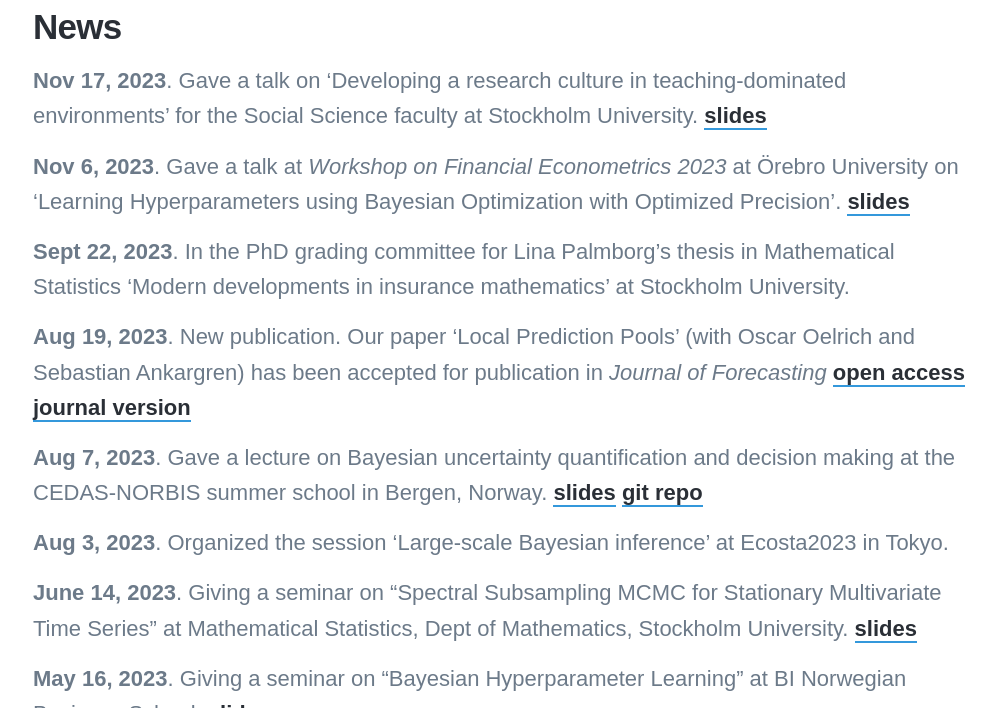
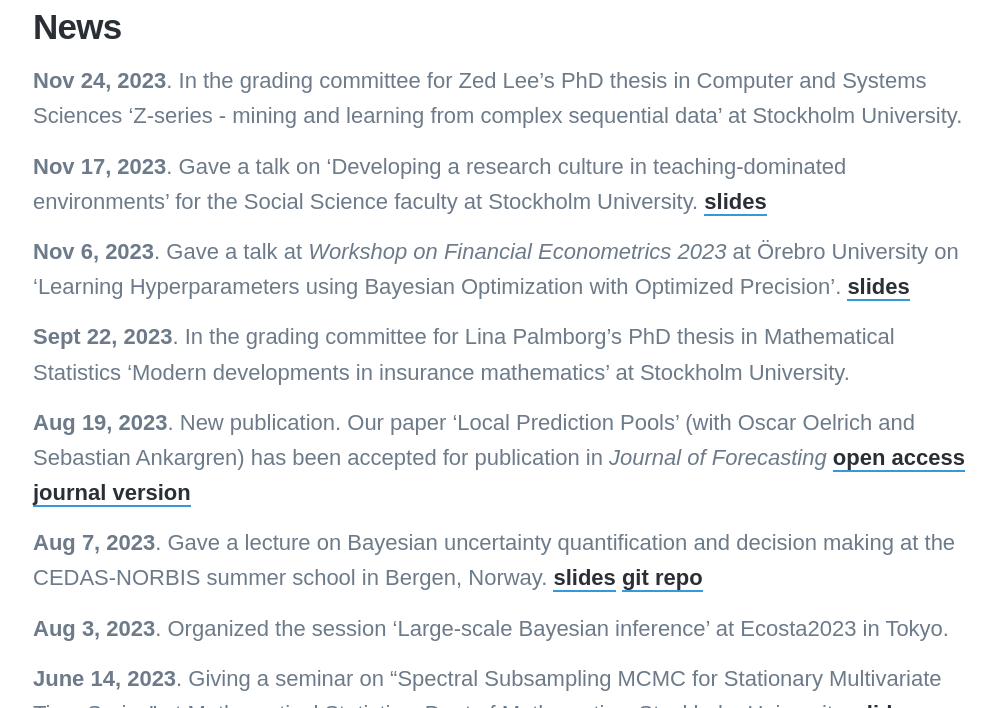
Before and after one commit to mattiasvillani/mattiasvillani.github.io, a Jekyll site: the page built from _pages/news.md, in a window 1280 px wide and 900 px high, scrolled down 416 px, cut to the strip 192-900 px from the top of the window. Shown: the whole strip, without its empty margins (137-1133 px from the left). Built offline with Jekyll 4.4.1, drawn with Linux system fonts in a browser that asks for light colours; nearby versions of some CDN libraries; some web fonts are replaced.

Commit message:
added zed lee's committee

```diff
--- a/_pages/news.md
+++ b/_pages/news.md
@@ -8,11 +8,13 @@ featured_image: /images/linocut_newspaper.png
 
 ## News
 
+**Nov 24, 2023**. In the grading committee for Zed Lee's PhD thesis in Computer and Systems Sciences 'Z-series - mining and learning from complex sequential data' at Stockholm University.
+
 **Nov 17, 2023**.  Gave a talk on 'Developing a research culture in teaching-dominated environments' for the Social Science faculty at Stockholm University. [slides](https://mattiasvillani.com/ResearchCulture/ResearchCultureTalk.html)
 
 **Nov 6, 2023**. Gave a talk at *Workshop on Financial Econometrics 2023* at Örebro University on 'Learning Hyperparameters using Bayesian Optimization with Optimized Precision'. [slides](https://github.com/mattiasvillani/Talks/raw/master/OrebroWorkshop2023.pdf)
 
-**Sept 22, 2023**. In the PhD grading committee for Lina Palmborg's thesis in Mathematical Statistics 'Modern developments in insurance mathematics' at Stockholm University.
+**Sept 22, 2023**. In the grading committee for Lina Palmborg's PhD thesis in Mathematical Statistics 'Modern developments in insurance mathematics' at Stockholm University.
 
 **Aug 19, 2023**. New publication. Our paper 'Local Prediction Pools' (with Oscar Oelrich and Sebastian Ankargren) has been accepted for publication in *Journal of Forecasting* [open access journal version](https://doi.org/10.1002/for.3030)
 
```
